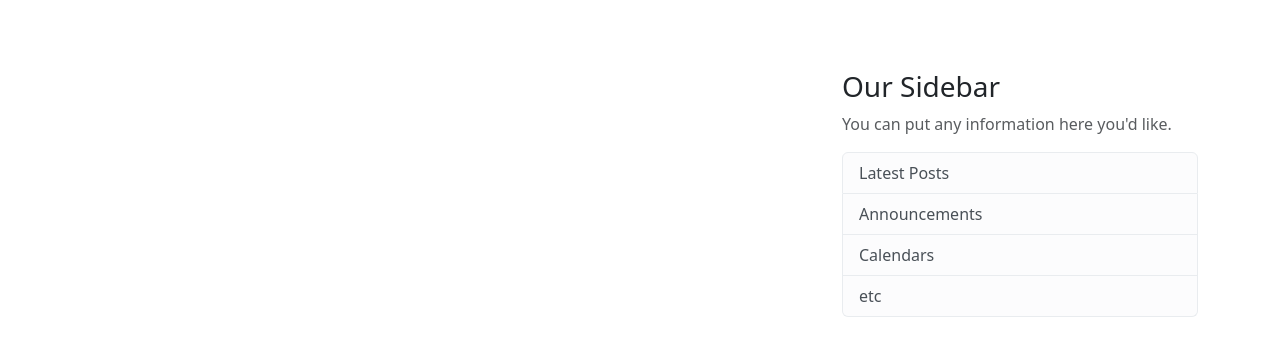
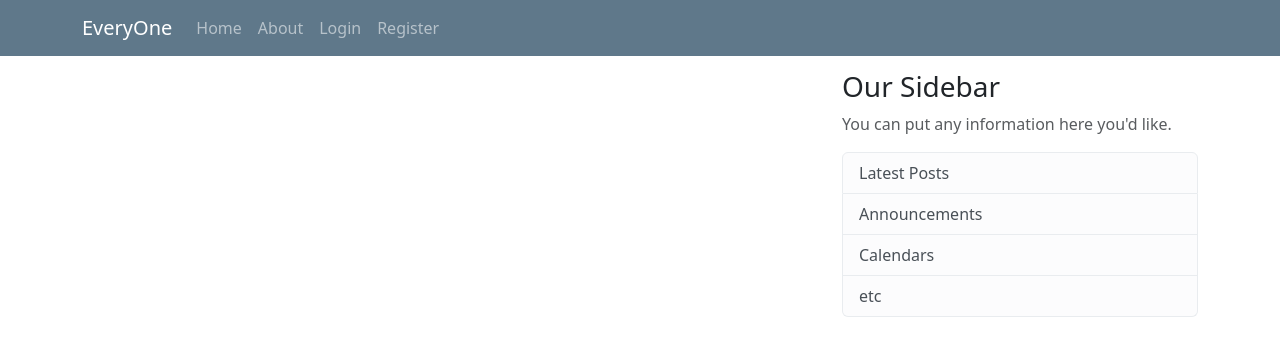
Before and after one commit to Darshan1124/Blog-app, a Django app: page / in a window 1280 px wide. Shown: the top 356 px of the page. Run offline with Django 4.2, Linux system fonts and the light colour scheme; data that the repository does not hold is empty.

Commit message:
Update base.html

```diff
--- a/blog/templates/blog/base.html
+++ b/blog/templates/blog/base.html
@@ -13,7 +13,7 @@
 <body style="padding-top: 70px;">
 
     <header class="site-header">
-        <nav class="navbar navbar-expand-md navbar-dark bg-steel fixed-top">
+        <nav class="navbar navbar-expand-md navbar-dark bg-steel fixed-top" style="background-color: #5f788a;">
             <div class="container">
                 <a class="navbar-brand mr-4" href="{% url 'blog-home' %}">EveryOne</a>
                 <button id="navbar-toggle" class="navbar-toggler" type="button">
```
